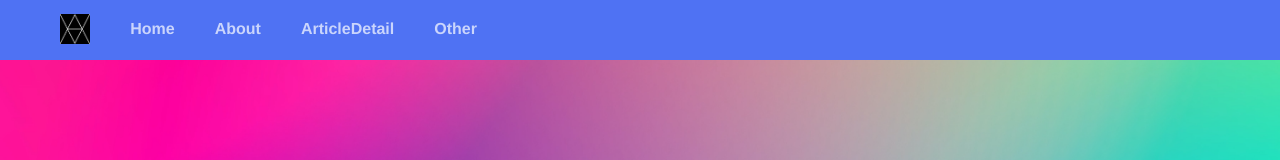
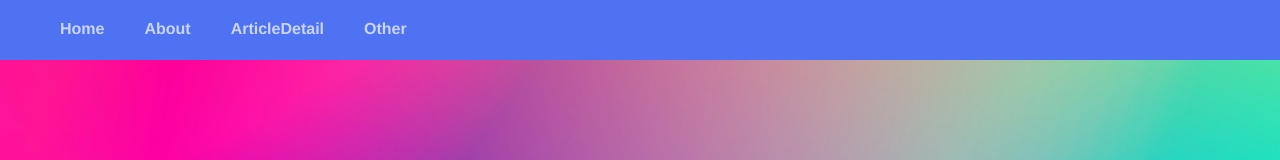
Before and after one commit to vacuityv/vac-blog, a Vue app: page /#/ in a window 1280 px wide. Shown: the top 160 px of the page. Built offline with nearby package versions, Linux system fonts and the light colour scheme; what @kangc/v-md-editor would draw is missing.

Commit message:
v-if switch header logo hide and show

```diff
--- a/src/components/VacHeader.vue
+++ b/src/components/VacHeader.vue
@@ -10,7 +10,7 @@
         active-text-color="white"
     >
 
-      <el-menu-item index="/" class="vac-header-menu-item">
+      <el-menu-item index="/" class="vac-header-menu-item" v-if="this.$route.path!='/' && this.$route.path!='/home'">
         <div class="vac-header-menu">
           <img src="../assets/logo.png">
         </div>
@@ -45,7 +45,7 @@ export default {
   margin-bottom: 50px;
 }
 
-.vac-header{
+.vac-header {
   z-index: 100;
   max-width: 1200px;
   margin: auto;
@@ -65,29 +65,34 @@ export default {
   border-bottom: 0;
 }
 
-.vac-header-menu{
+.vac-header-menu {
   display: inline-flex;
   justify-content: center;
   align-items: center;
   height: 60px;
   margin: 0;
 }
+
 .vac-header-menu img {
   height: 30px;
 }
-.el-menu--horizontal>.el-menu-item {
+
+.el-menu--horizontal > .el-menu-item {
   color: rgba(255, 255, 255, 0.7);
   font-weight: bold;
   font-size: 1rem;
 }
-.el-menu--horizontal>.el-menu-item:hover {
+
+.el-menu--horizontal > .el-menu-item:hover {
   background-color: inherit;
 }
+
 .vac-header-menu .el-menu .el-menu-item.is-active {
   border-bottom: 0px;
   color: white;
 }
-.el-menu--horizontal>.el-menu-item.is-active {
+
+.el-menu--horizontal > .el-menu-item.is-active {
   border-bottom: 0px;
 }
 
```
